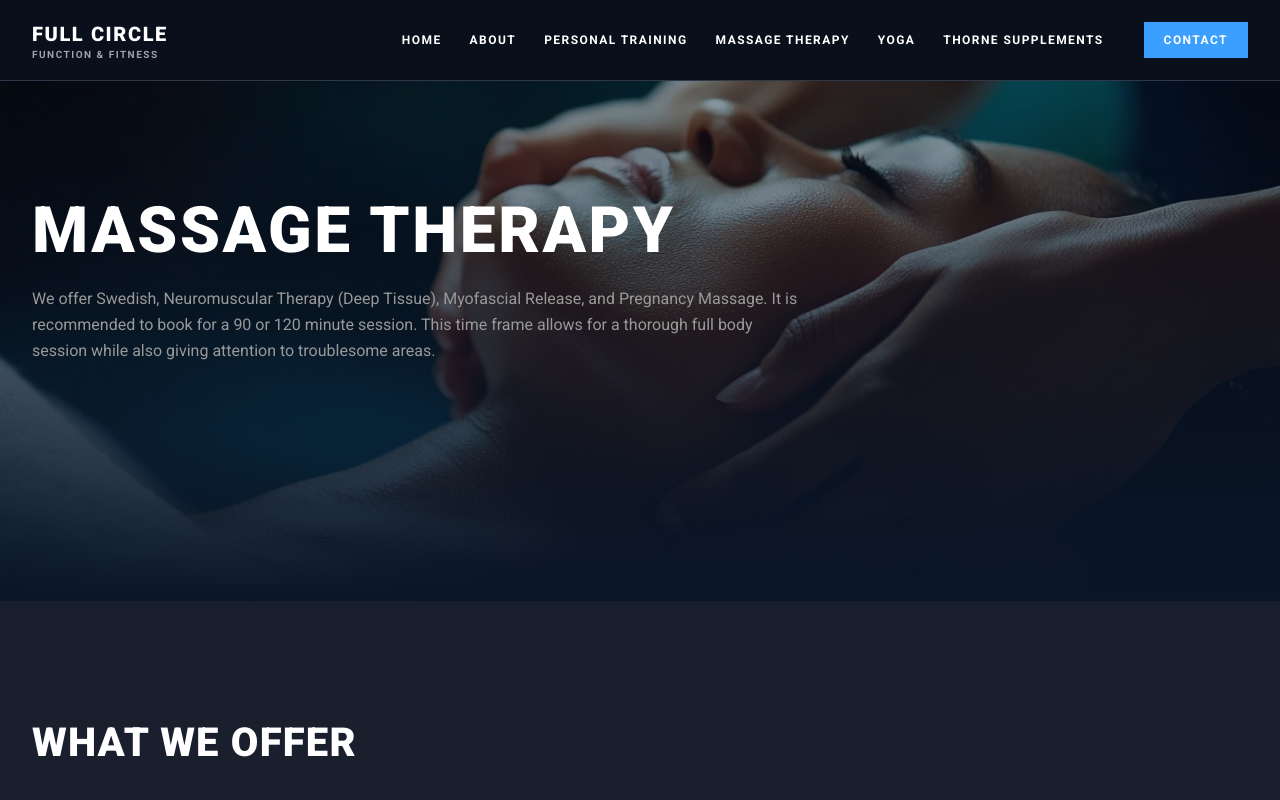
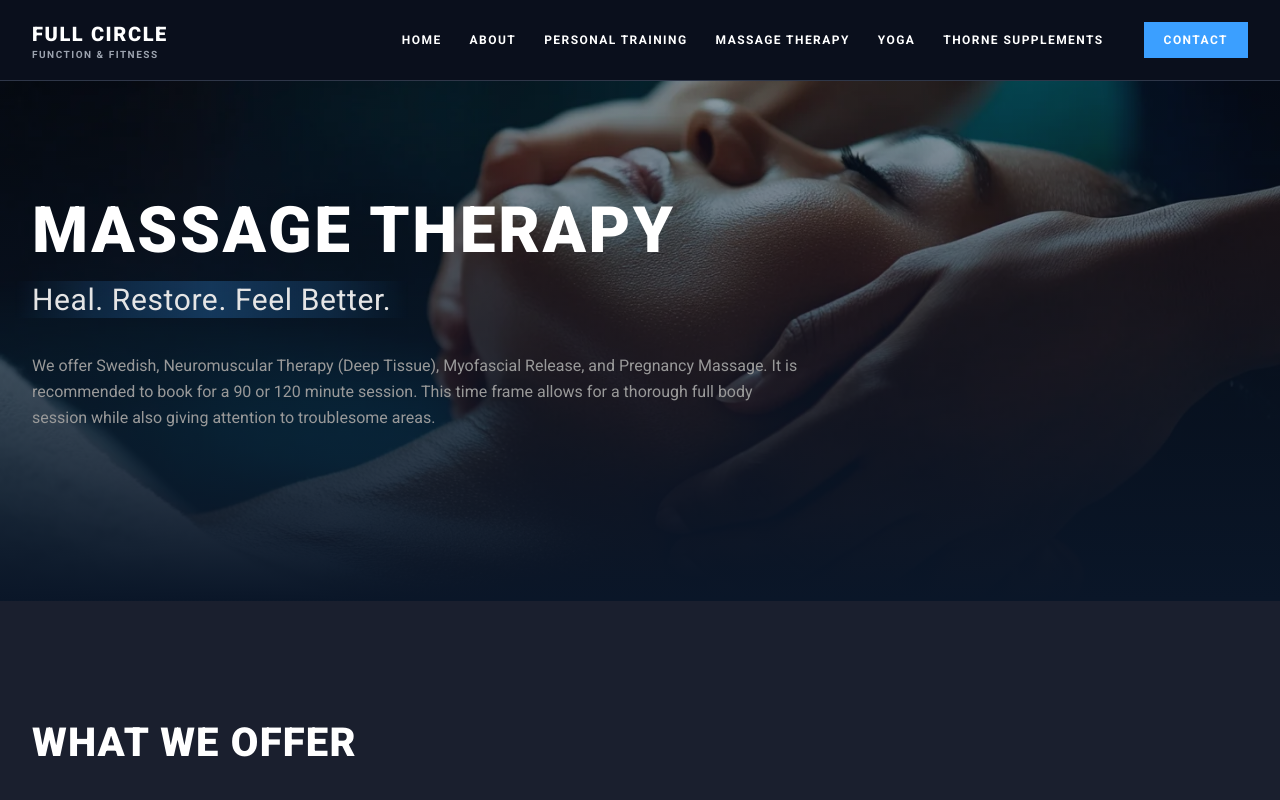
Before and after one commit to tminusstudios/full-circle-website, a Next.js app: page /massage-therapy in a window 1280 px wide. Shown: the top 800 px of the page. Built offline with nearby package versions, Linux system fonts and the light colour scheme.

Commit message:
Add massage therapy subheadline

```diff
--- a/app/massage-therapy/page.tsx
+++ b/app/massage-therapy/page.tsx
@@ -64,7 +64,15 @@ export default function MassagePage() {
         <div className="relative z-10 section-padding">
           <Container>
             <div className="max-w-3xl">
-              <h1 className="text-h1 text-white mb-6">Massage Therapy</h1>
+              <h1 className="text-h1 text-white mb-4">Massage Therapy</h1>
+              <div className="mb-8">
+                <span
+                  className="hero-subheadline text-2xl md:text-3xl text-gray-200 font-normal"
+                  style={{ letterSpacing: "0.02em", lineHeight: 1.45 }}
+                >
+                  Heal. Restore. Feel Better.
+                </span>
+              </div>
               <p className="text-body-lg text-gray-300 leading-relaxed">
                 We offer Swedish, Neuromuscular Therapy (Deep Tissue), Myofascial Release, and Pregnancy Massage. It is recommended to book for a 90 or 120 minute session. This time frame allows for a thorough full body session while also giving attention to troublesome areas.
               </p>
```
